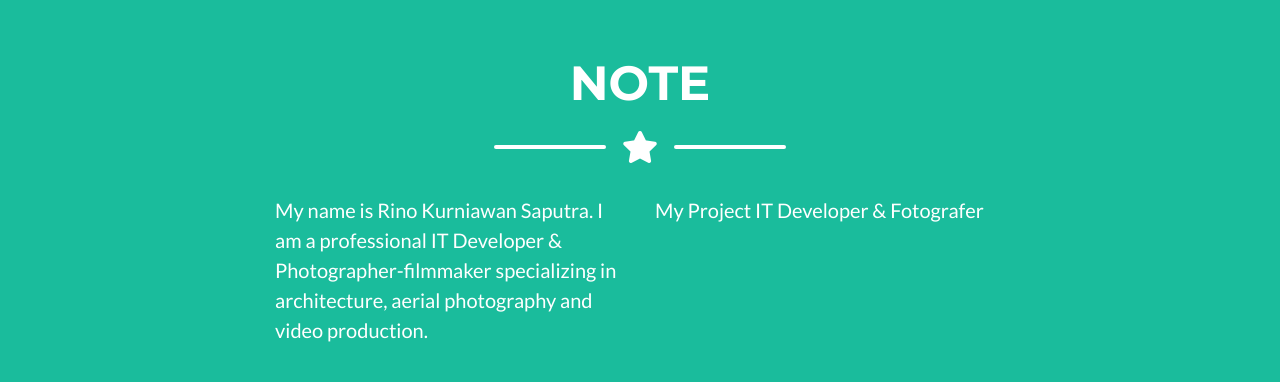
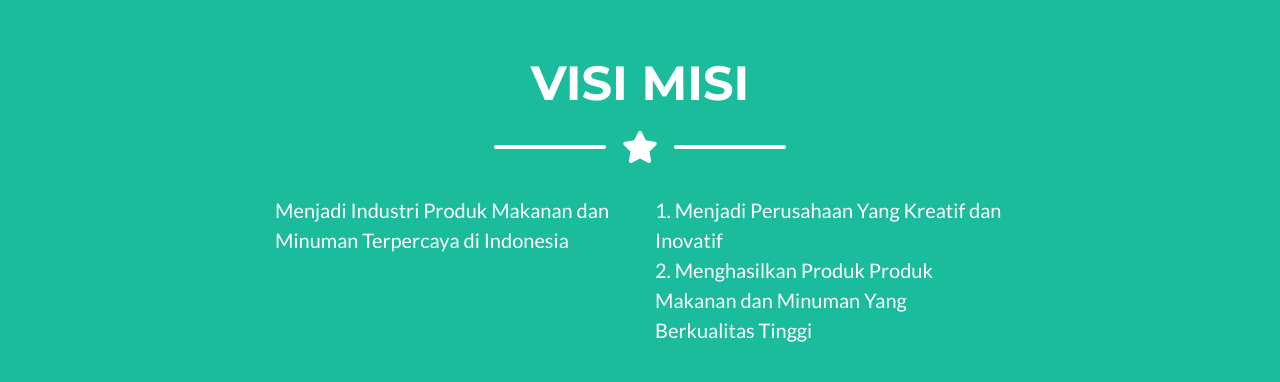
Before and after one commit to jlsazure/jlsazure.github.io, a website with bundled scripts: page index.html in a window 1280 px wide. Shown: the part 1384-1766 px from the top of the page. Built offline with nearby package versions, Linux system fonts and the light colour scheme.

Commit message:
Update index.html

```diff
--- a/index.html
+++ b/index.html
@@ -175,7 +175,7 @@
     <div class="container">
 
       <!-- About Section Heading -->
-      <h2 class="page-section-heading text-center text-uppercase text-white">Note</h2>
+      <h2 class="page-section-heading text-center text-uppercase text-white">VISI MISI</h2>
 
       <!-- Icon Divider -->
       <div class="divider-custom divider-light">
@@ -189,10 +189,11 @@
       <!-- About Section Content -->
       <div class="row">
         <div class="col-lg-4 ml-auto">
-          <p class="lead">My name is Rino Kurniawan Saputra. I am a professional IT Developer & Photographer-filmmaker specializing in architecture, aerial photography and video production.</p>
+          <p class="lead">Menjadi Industri Produk Makanan dan Minuman Terpercaya di Indonesia</p>
         </div>
         <div class="col-lg-4 mr-auto">
-          <p class="lead">My Project IT Developer & Fotografer</p>
+          <p class="lead">1. Menjadi Perusahaan Yang Kreatif dan Inovatif
+          <br>2. Menghasilkan Produk Produk Makanan dan Minuman Yang Berkualitas Tinggi</p></p>
         </div>
       </div>
 
@@ -276,7 +277,7 @@
         <!-- Footer Location -->
         <div class="col-lg-4 mb-5 mb-lg-0">
           <h4 class="text-uppercase mb-4">Location</h4>
-          <p class="lead mb-0">Perum Rajeg Asri
+          <p class="lead mb-0">Mauk
             <br>Kab.Tangerang</p>
         </div>
 
```
